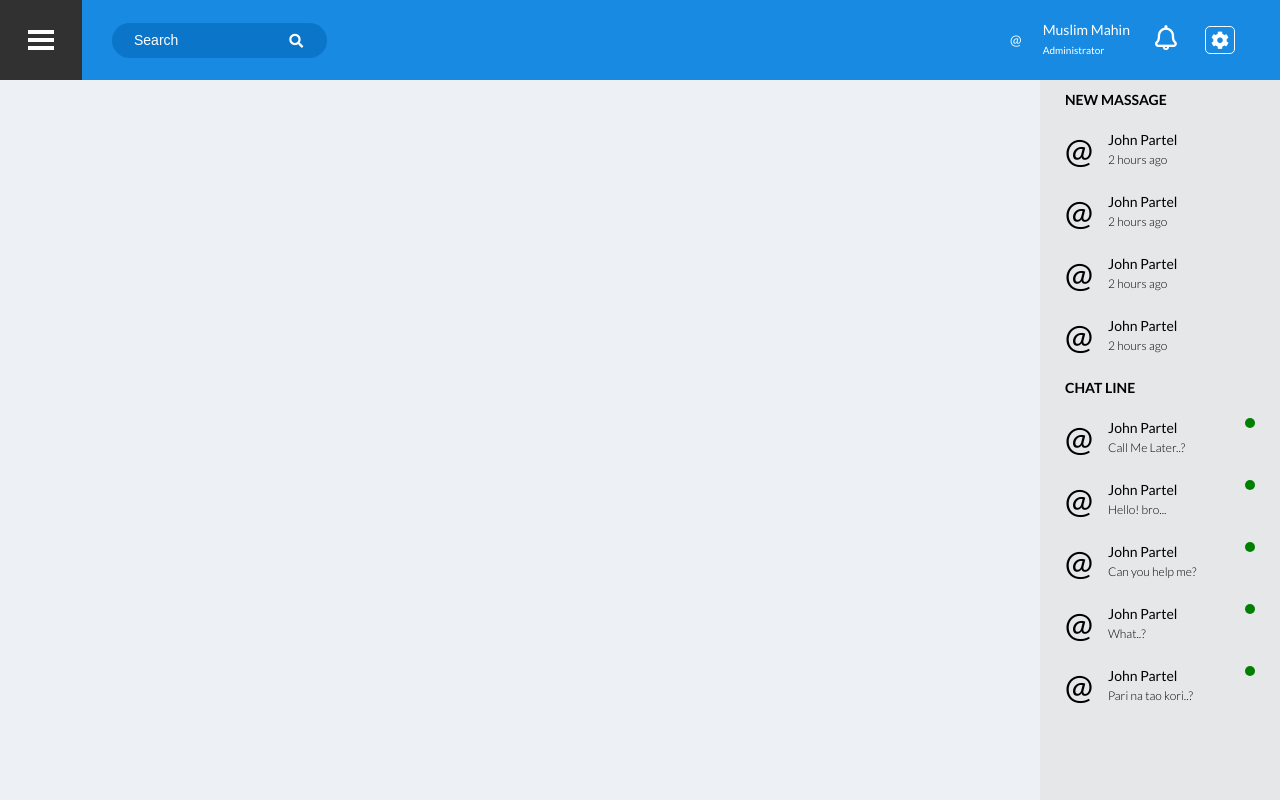
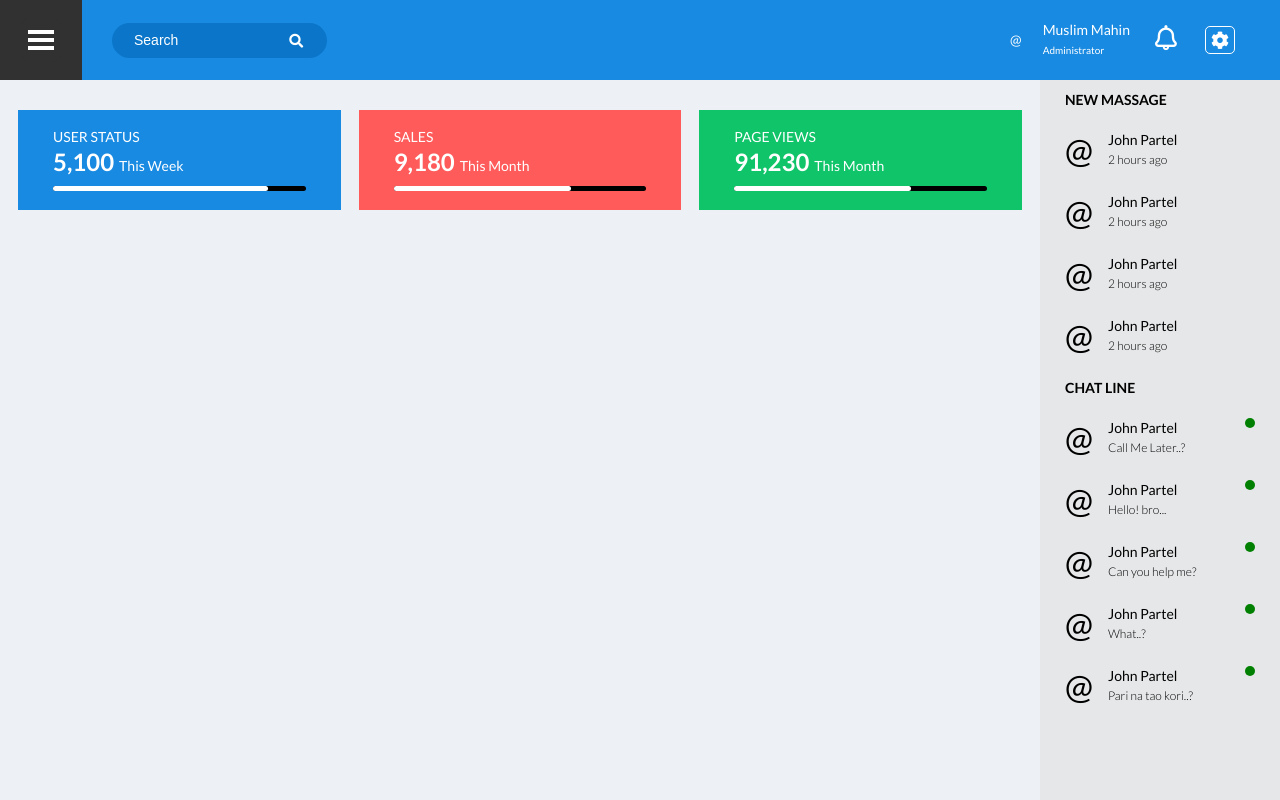
Before and after one commit to alexandrasyrotenko/WebSite-1, a website: page index.html in a window 1280 px wide. Drawn offline with nearby package versions, Linux system fonts and the light colour scheme.

Commit message:
add summary blocks

```diff
--- a/css/sidebar&header.css
+++ b/css/sidebar&header.css
@@ -5,11 +5,11 @@ body{
   color: #fff;
   background: #edf0f5;
   height: 100%;
-  overflow: hidden;
+  overflow: auto;
 }
 html{
   height: 100%;
-  overflow: hidden;
+  overflow: auto;
 }
 
 
@@ -20,12 +20,14 @@ html{
 
 
 #sidebar{
+  /* display: flex; */
   position: absolute;
   width: 290px;
 
   min-height: 100%;
   background: #414042;
   top:0;
+
   left: -290px;
 
   transition: 300ms;
@@ -137,8 +139,6 @@ html{
 }
 
 #sidebar .item_last:after{
-
-
   content: "";
   display: block;
   width: 100%;
@@ -167,7 +167,9 @@ html{
 #sidebar .item_first.activated .arrow,
 #sidebar .item.activated .arrow,
 #sidebar .item_last.activated .arrow{
+
   transform: rotate(90deg);
+  /* transform: rotate(90deg); */
 }
 
 #head {
--- a/index.html
+++ b/index.html
@@ -5,6 +5,7 @@
     <link rel="stylesheet" href="css/sidebar&header.css">
     <link rel="stylesheet" href="css/main.css">
     <link rel="stylesheet" href="css/right_sidebar.css">
+    <link rel="stylesheet" href="css/content.css">
     <link href="https://fonts.googleapis.com/css?
     family=Lato:300,400&display=swap" rel="stylesheet">
     <link rel="stylesheet" type="text/css" href="https://cdnjs.cloudflare.com/ajax/libs/semantic-ui/2.4.1/semantic.min.css">
@@ -14,6 +15,7 @@
   </head>
 
   <body>
+<!-- LEFT SIDEBAR -->
     <div id="sidebar">
       <div class="intro">
         <div class="name">
@@ -26,8 +28,7 @@
         </div>
       </div>
 
-
-      <div class="item_first" onclick="openPoints()">
+      <div class="item_first" onclick="openPoints(event)">
         <div class="name">
           <div class="image">
             <i class="home icon"></i>
@@ -41,7 +42,7 @@
         </div>
       </div>
 
-      <div class="item" onclick="openPoints()">
+      <div class="item" onclick="openPoints(event)">
         <div class="name">
           <div class="image">
             <i class="th icon"></i>
@@ -55,7 +56,7 @@
         </div>
       </div>
 
-      <div class="item" onclick="openPoints()">
+      <div class="item" onclick="openPoints(event)">
         <div class="name">
           <div class="image">
             <i class="code icon"></i>
@@ -69,7 +70,7 @@
         </div>
       </div>
 
-      <div class="item" onclick="openPoints()">
+      <div class="item" onclick="openPoints(event)">
         <div class="name">
           <div class="image">
             <i class="desktop icon"></i>
@@ -83,7 +84,7 @@
         </div>
       </div>
 
-      <div class="item" onclick="openPoints()">
+      <div class="item" onclick="openPoints(event)">
         <div class="name">
           <div class="image">
             <i class="pencil alternate icon"></i>
@@ -108,7 +109,7 @@
         </div>
       </div>
 
-      <div class="item" onclick="openPoints()">
+      <div class="item" onclick="openPoints(event)">
         <div class="name">
           <div class="image">
             <i class="table icon"></i>
@@ -133,7 +134,7 @@
         </div>
       </div>
 
-      <div class="item_last" onclick="openPoints()">
+      <div class="item_last" onclick="openPoints(event)">
         <div class="name">
           <div class="image">
             <i class="map outline icon"></i>
@@ -199,6 +200,71 @@
 
     <div id="main">
       <div class="content">
+
+
+
+        <div class="summary">
+
+          <div class="user_status">
+            <div class="title">
+              USER STATUS
+            </div>
+            <div class="data">
+              <div class="number">
+                5,100
+              </div>
+              <div class="time">
+                This Week
+              </div>
+            </div>
+            <div class="rectangle">
+              <div class="rectangle_white">
+
+              </div>
+            </div>
+          </div>
+
+          <div class="sales">
+            <div class="title">
+              SALES
+            </div>
+            <div class="data">
+              <div class="number">
+                9,180
+              </div>
+              <div class="time">
+                This Month
+              </div>
+            </div>
+            <div class="rectangle">
+              <div class="rectangle_white">
+
+              </div>
+            </div>
+          </div>
+
+          <div class="page_views">
+            <div class="title">
+              PAGE VIEWS
+            </div>
+            <div class="data">
+              <div class="number">
+                91,230
+              </div>
+              <div class="time">
+                This Month
+              </div>
+            </div>
+            <div class="rectangle">
+              <div class="rectangle_white">
+
+              </div>
+            </div>
+          </div>
+
+        </div>
+
+
 
       </div>
 
@@ -375,13 +441,8 @@
 
       </div>
     </div>
-
-
-
-    <script src="js/buttons.js"></script>
-
   </body>
 
-
+<script src="js/buttons.js"></script>
 
 </html>
--- a/js/buttons.js
+++ b/js/buttons.js
@@ -5,6 +5,7 @@ function openMenu(){
 
 }
 
-function openPoints(){
-  document.getElementByClassName("item").classList.toggle('activated');
+function openPoints(e){
+  // console.log(e.target.querySelector('.image i'))
+  e.target.classList.toggle('activated');
 }
--- /dev/null
+++ b/sass/content.scss
@@ -0,0 +1,133 @@
+#main{
+  .content{
+    .summary{
+      margin-top: 30px;
+      display: flex;
+
+      .user_status{
+        flex: 1;
+        margin-left: 18px;
+        margin-right: 9px;
+        height: 100px;
+        background: #188ae2;
+        .title{
+          margin-left: 35px;
+          margin-top: 17px;
+        }
+        .data{
+          display: flex;
+          align-items: baseline;
+          margin-left: 35px;
+          margin-top: 5px;
+
+          .number{
+            font-size: 24;
+            font-weight: 700;
+          }
+          .time{
+            margin-left: 5px;
+          }
+        }
+        .rectangle{
+          margin-top: 10px;
+          width: calc(100% - 70px);
+          height: 5px;
+          background: #000;
+          border-radius: 10px;
+          margin-left: 35px;
+          margin-right: 35px;
+          .rectangle_white{
+            width: 85%;
+            border-radius: 10px;
+            height: 5px;
+            background: #fff;
+          }
+        }
+      }
+
+
+      .sales{
+        flex: 1;
+        margin-left: 9px;
+        margin-right: 9px;
+        height: 100px;
+        background: #ff5b5b;
+        .title{
+          margin-left: 35px;
+          margin-top: 17px;
+        }
+        .data{
+          display: flex;
+          align-items: baseline;
+          margin-left: 35px;
+          margin-top: 5px;
+
+          .number{
+            font-size: 24;
+            font-weight: 700;
+          }
+          .time{
+            margin-left: 5px;
+          }
+        }
+        .rectangle{
+          margin-top: 10px;
+          width: calc(100% - 70px);
+          height: 5px;
+          background: #000;
+          border-radius: 10px;
+          margin-left: 35px;
+          margin-right: 35px;
+          .rectangle_white{
+            width: 70%;
+            border-radius: 10px;
+            height: 5px;
+            background: #fff;
+          }
+        }
+      }
+
+
+      .page_views{
+        flex: 1;
+        margin-left: 9px;
+        margin-right: 18px;
+        height: 100px;
+        background: #10c469;
+        .title{
+          margin-left: 35px;
+          margin-top: 17px;
+        }
+        .data{
+          display: flex;
+          align-items: baseline;
+          margin-left: 35px;
+          margin-top: 5px;
+
+          .number{
+            font-size: 24;
+            font-weight: 700;
+          }
+          .time{
+            margin-left: 5px;
+          }
+        }
+        .rectangle{
+          margin-top: 10px;
+          width: calc(100% - 70px);
+          height: 5px;
+          background: #000;
+          border-radius: 10px;
+          margin-left: 35px;
+          margin-right: 35px;
+          .rectangle_white{
+            width: 70%;
+            border-radius: 10px;
+            height: 5px;
+            background: #fff;
+          }
+        }
+      }
+    }
+  }
+}
--- a/sass/main.scss
+++ b/sass/main.scss
@@ -1,4 +1,5 @@
 #main{
+  // overflow: auto;
   display: flex;
   justify-content: space-between;
   position: absolute;
@@ -7,10 +8,12 @@
   top: 80px;
   width: 100%;
   min-height: calc(100% - 80px);
-  background: #a03;
+  // max-height: calc(100% - 80px);
+  background: #fff;
   transition: 300ms;
 
   .content{
+    overflow:auto;
     width: calc(100% - 240px);
     background: #edf0f5;
   }
@@ -31,6 +34,8 @@
     // min-width: 240px;
   }
 }
+
+
 
 
 @media(max-width: 800px){
```
Also changed, not shown: css/content.css (added), css/main.css.
